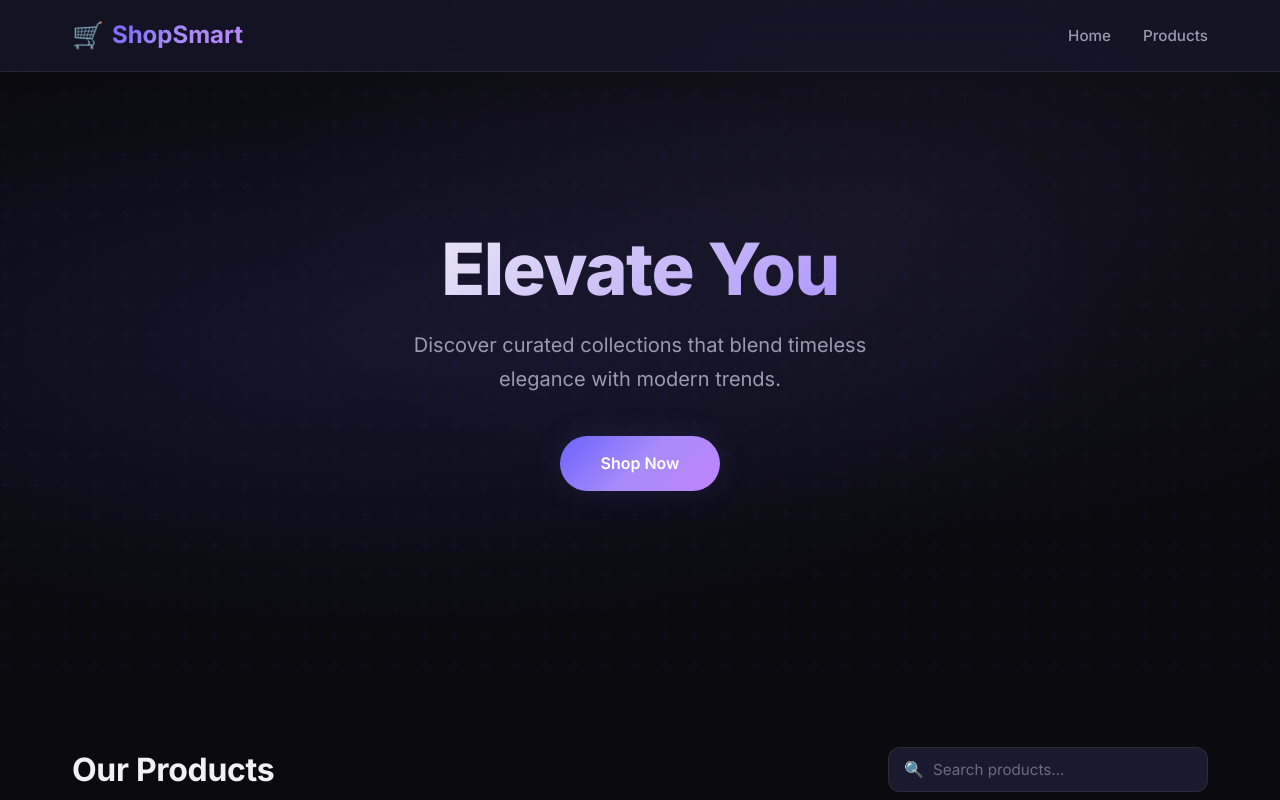
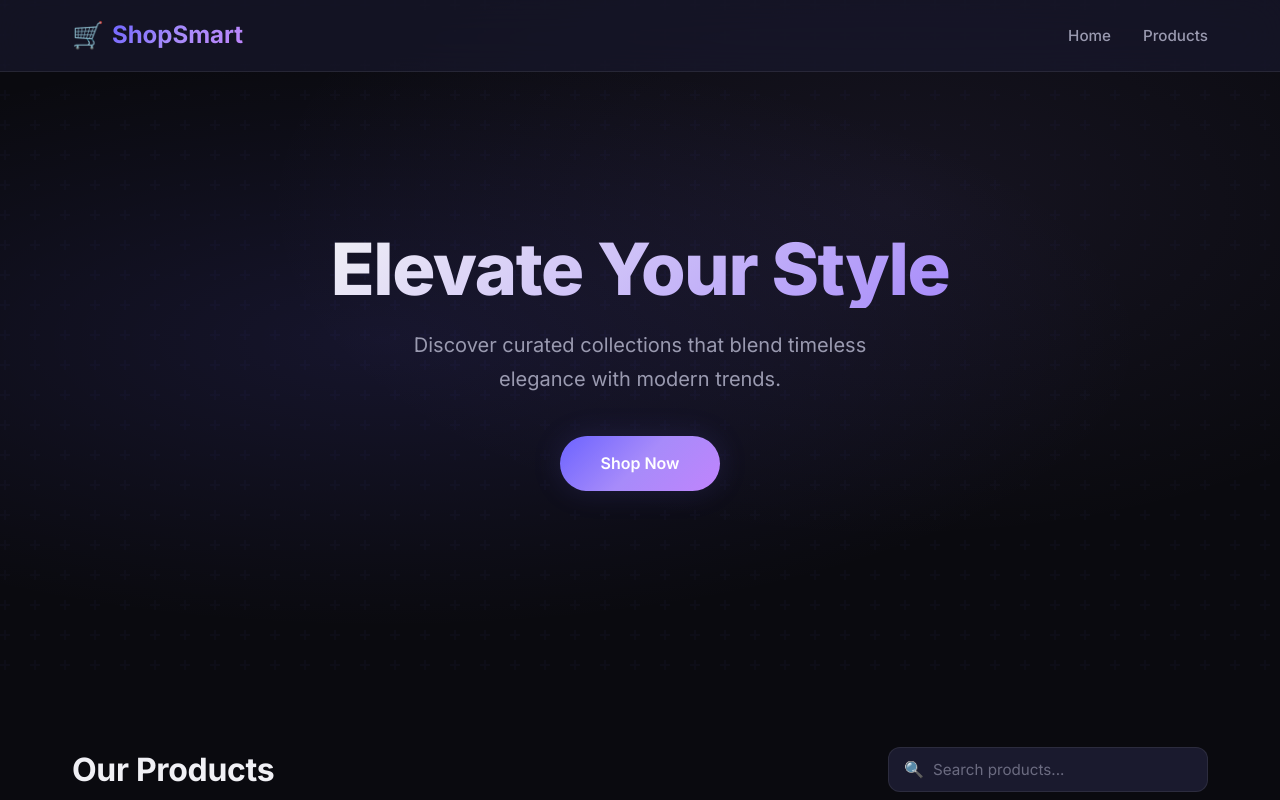
Before and after one commit to kanhaiyak23/devops, a React (Vite) app in the folder client/: page / in a window 1280 px wide. Shown: the top 800 px of the page. Built offline with nearby package versions, Linux system fonts and the light colour scheme; no server answers.

Commit message:
fix: restore hero headline text to 'Elevate Your Style'

```diff
--- a/client/src/components/HeroSection.jsx
+++ b/client/src/components/HeroSection.jsx
@@ -3,7 +3,7 @@ function HeroSection() {
     <section className="hero" id="home" data-testid="hero-section">
       <div className="hero-overlay"></div>
       <div className="hero-content">
-        <h1 className="hero-headline">Elevate You</h1>
+        <h1 className="hero-headline">Elevate Your Style</h1>
         <p className="hero-tagline">
           Discover curated collections that blend timeless elegance with modern
           trends.
```
